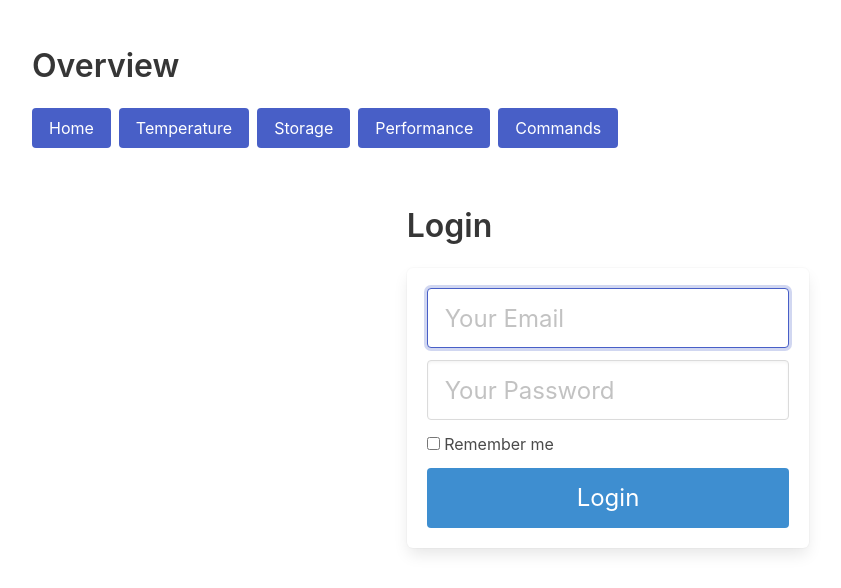
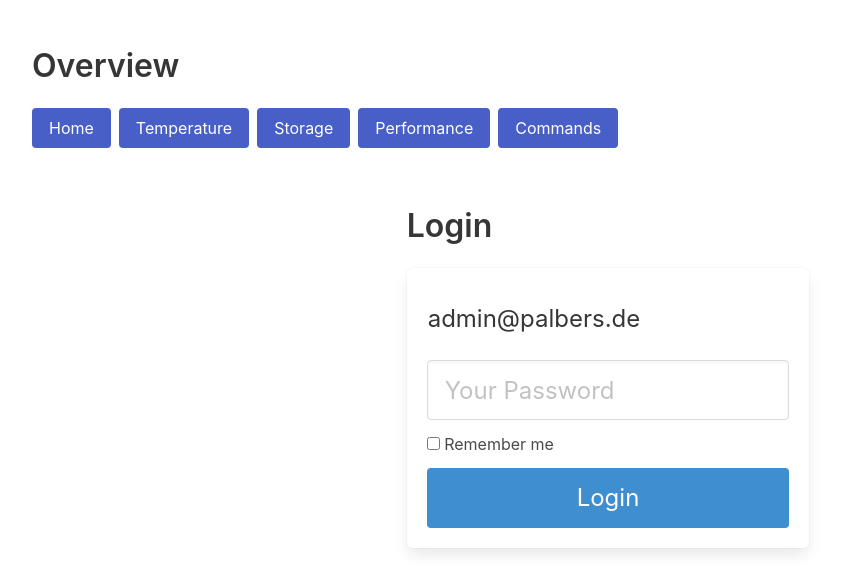
Before and after one commit to lipflip010/abad, a Flask app: page /login in a window 1280 px wide. Shown: the top 588 px of the page, without its empty margins (32-873 px from the left). Run offline with Flask 2, Linux system fonts and the light colour scheme; some libraries are stand-ins or nearby versions.

Commit message:
made email field static

```diff
--- a/templates/login.html
+++ b/templates/login.html
@@ -14,7 +14,7 @@
         <form method="POST" action="/login">
             <div class="field">
                 <div class="control">
-                    <input class="input is-large" type="email" name="email" placeholder="Your Email" autofocus="">
+                    <input class="input is-large is-static" type="email" name="email" value="admin@palbers.de" readonly="readonly" autofocus="">
                 </div>
             </div>
 
```
